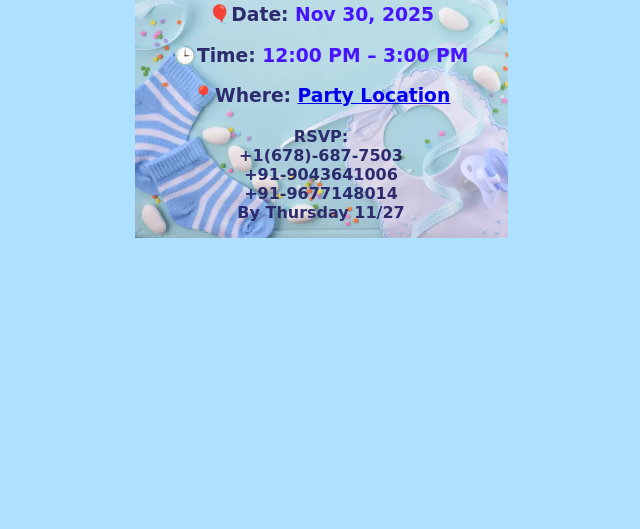
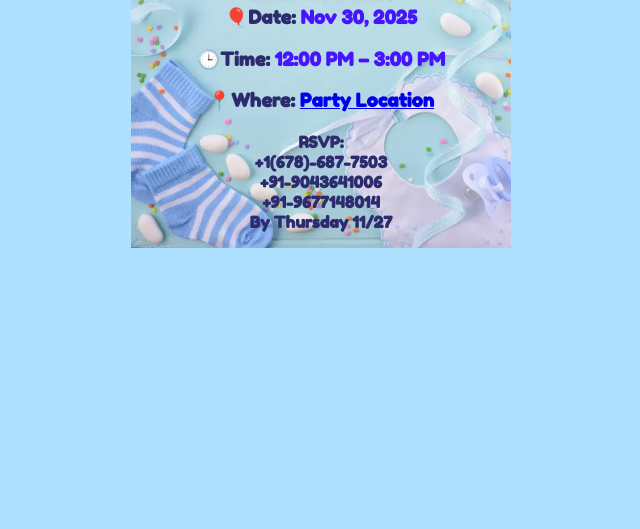
Before and after one commit to kkarthikeyan23/baby-shower-invite, a plain HTML site: page index.html in a window 1280 px wide. Shown: the part 271-800 px from the top of the page, without its empty margins (319-959 px from the left). Drawn offline with Linux system fonts and the light colour scheme.

Commit message:
Force add index.html

```diff
--- a/index.html
+++ b/index.html
@@ -3,6 +3,8 @@
 <head>
   <meta charset="UTF-8" />
   <meta name="viewport" content="width=device-width, initial-scale=1.0"/>
+  <link href="https://fonts.googleapis.com/css2?family=Fredoka+One&display=swap" rel="stylesheet">
+
 
   <style>
     body {
```
